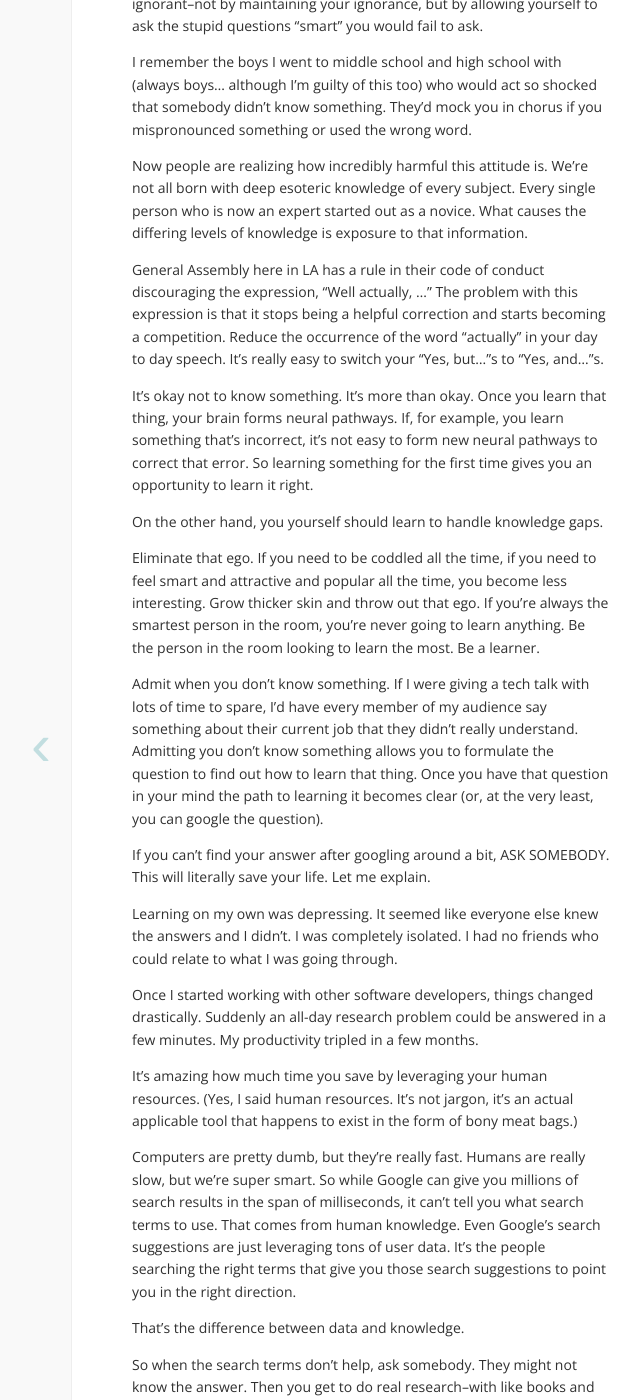
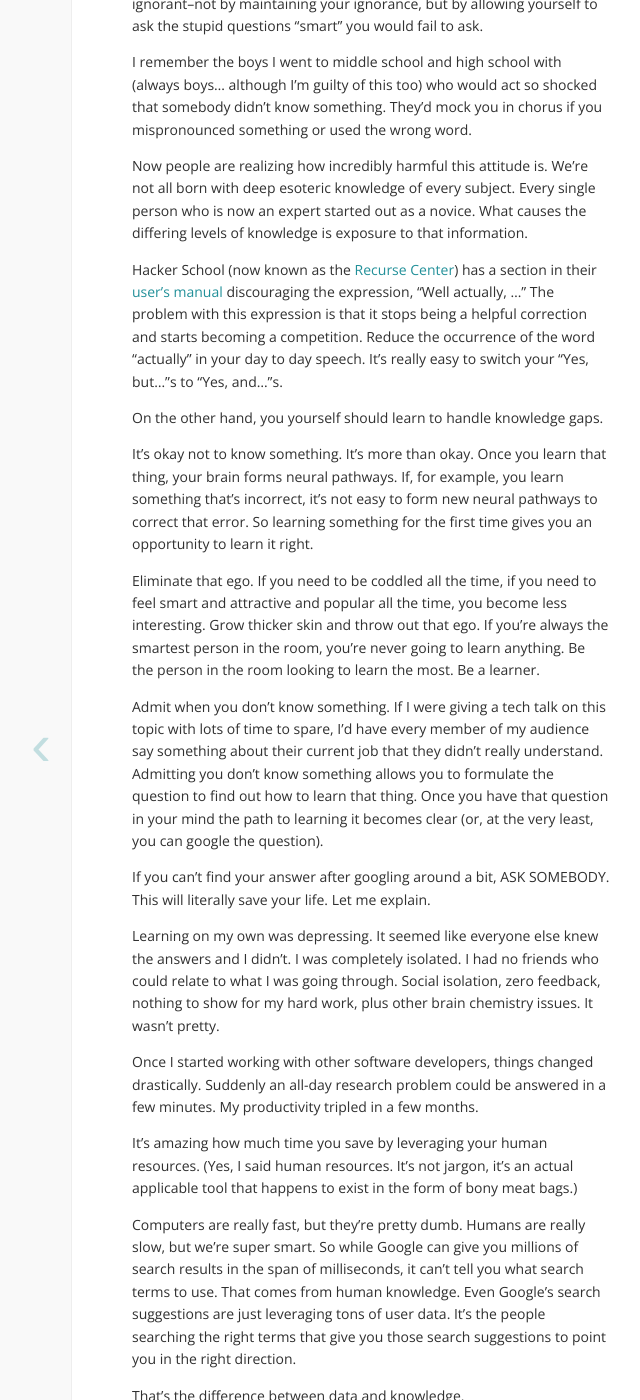
Before and after one commit to shelbyspees/speesblog, a Jekyll site: the page built from _posts/2015-07-22-stop-trying-to-be-smart.md, in a window 1280 px wide and 1400 px high, scrolled down 1081 px. Shown: the whole window, without its empty margins (269-909 px from the left). Built offline with Jekyll 4.4.1, drawn with Linux system fonts in a browser that asks for light colours; nearby versions of some CDN libraries; comment, search, counter and statistics services are not loaded; some of the changed text lies outside the part shown.

Commit message:
Update post

```diff
--- a/_posts/2015-07-22-stop-trying-to-be-smart.md
+++ b/_posts/2015-07-22-stop-trying-to-be-smart.md
@@ -26,29 +26,29 @@ I remember the boys I went to middle school and high school with (always boys...
 
 Now people are realizing how incredibly harmful this attitude is. We're not all born with deep esoteric knowledge of every subject. Every single person who is now an expert started out as a novice. What causes the differing levels of knowledge is exposure to that information.
 
-General Assembly here in LA has a rule in their code of conduct discouraging the expression, "Well actually, ..." The problem with this expression is that it stops being a helpful correction and starts becoming a competition. Reduce the occurrence of the word "actually" in your day to day speech. It's really easy to switch your "Yes, but..."s to "Yes, and..."s.
+Hacker School (now known as the [Recurse Center](https://www.recurse.com/)) has a section in their [user's manual](https://www.recurse.com/manual#sub-sec-social-rules) discouraging the expression, "Well actually, ..." The problem with this expression is that it stops being a helpful correction and starts becoming a competition. Reduce the occurrence of the word "actually" in your day to day speech. It's really easy to switch your "Yes, but..."s to "Yes, and..."s.
+
+On the other hand, you yourself should learn to handle knowledge gaps.
 
 It's okay not to know something. It's more than okay. Once you learn that thing, your brain forms neural pathways. If, for example, you learn something that's incorrect, it's not easy to form new neural pathways to correct that error. So learning something for the first time gives you an opportunity to learn it right.
 
-On the other hand, you yourself should learn to handle knowledge gaps.
-
 Eliminate that ego. If you need to be coddled all the time, if you need to feel smart and attractive and popular all the time, you become less interesting. Grow thicker skin and throw out that ego. If you're always the smartest person in the room, you're never going to learn anything. Be the person in the room looking to learn the most. Be a learner.
 
-Admit when you don't know something. If I were giving a tech talk with lots of time to spare, I'd have every member of my audience say something about their current job that they didn't really understand. Admitting you don't know something allows you to formulate the question to find out how to learn that thing. Once you have that question in your mind the path to learning it becomes clear (or, at the very least, you can google the question).
+Admit when you don't know something. If I were giving a tech talk on this topic with lots of time to spare, I'd have every member of my audience say something about their current job that they didn't really understand. Admitting you don't know something allows you to formulate the question to find out how to learn that thing. Once you have that question in your mind the path to learning it becomes clear (or, at the very least, you can google the question).
 
 If you can't find your answer after googling around a bit, ASK SOMEBODY. This will literally save your life. Let me explain.
 
-Learning on my own was depressing. It seemed like everyone else knew the answers and I didn't. I was completely isolated. I had no friends who could relate to what I was going through.
+Learning on my own was depressing. It seemed like everyone else knew the answers and I didn't. I was completely isolated. I had no friends who could relate to what I was going through. Social isolation, zero feedback, nothing to show for my hard work, plus other brain chemistry issues. It wasn't pretty.
 
 Once I started working with other software developers, things changed drastically. Suddenly an all-day research problem could be answered in a few minutes. My productivity tripled in a few months.
 
 It's amazing how much time you save by leveraging your human resources. (Yes, I said human resources. It's not jargon, it's an actual applicable tool that happens to exist in the form of bony meat bags.)
 
-Computers are pretty dumb, but they're really fast. Humans are really slow, but we're super smart. So while Google can give you millions of search results in the span of milliseconds, it can't tell you what search terms to use. That comes from human knowledge. Even Google's search suggestions are just leveraging tons of user data. It's the people searching the right terms that give you those search suggestions to point you in the right direction.
+Computers are really fast, but they're pretty dumb. Humans are really slow, but we're super smart. So while Google can give you millions of search results in the span of milliseconds, it can't tell you what search terms to use. That comes from human knowledge. Even Google's search suggestions are just leveraging tons of user data. It's the people searching the right terms that give you those search suggestions to point you in the right direction.
 
 That's the difference between data and knowledge.
 
-So when the search terms don't help, ask somebody. They might not know the answer. Then you get to do real research--with like books and stuff. But if they do know the answer they'll most definitely point you in the right direction, because they were there once. They had to learn it too. They weren't born with that knowledge.
+So when the suggested search terms don't help, ask somebody. They might not know the answer. Then you get to do real research--with like books and stuff. But if they do know the answer they'll most definitely point you in the right direction, because they were there once. They had to learn it too. They weren't born with that knowledge.
 
 Also, people appreciate humility. And people love helping you. It makes them feel smart! I guess you'd know a few things about feeling smart. So give them that awesome high of helpful interaction! Learners can be givers too.
 
```
Also changed, not shown: other parts of _posts/2015-07-22-stop-trying-to-be-smart.md (+1 -1 lines).
